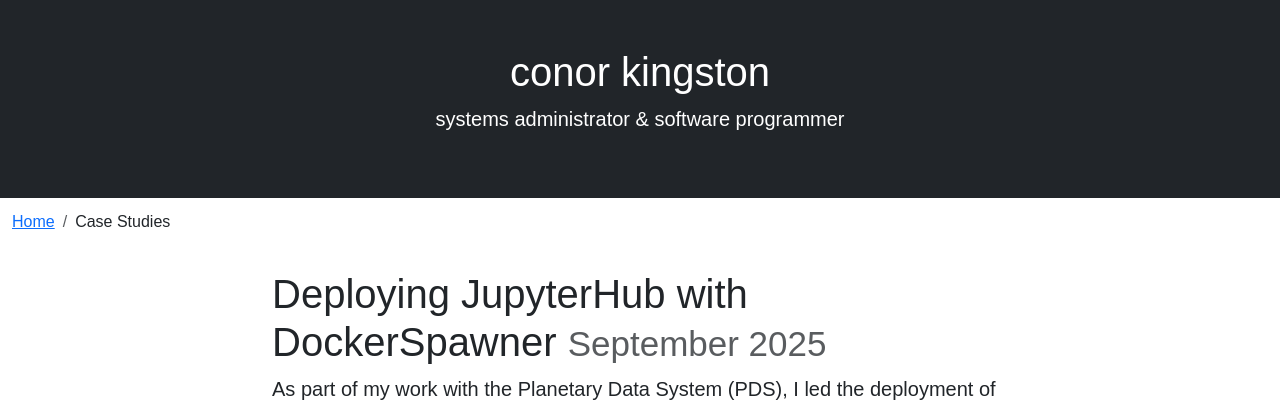
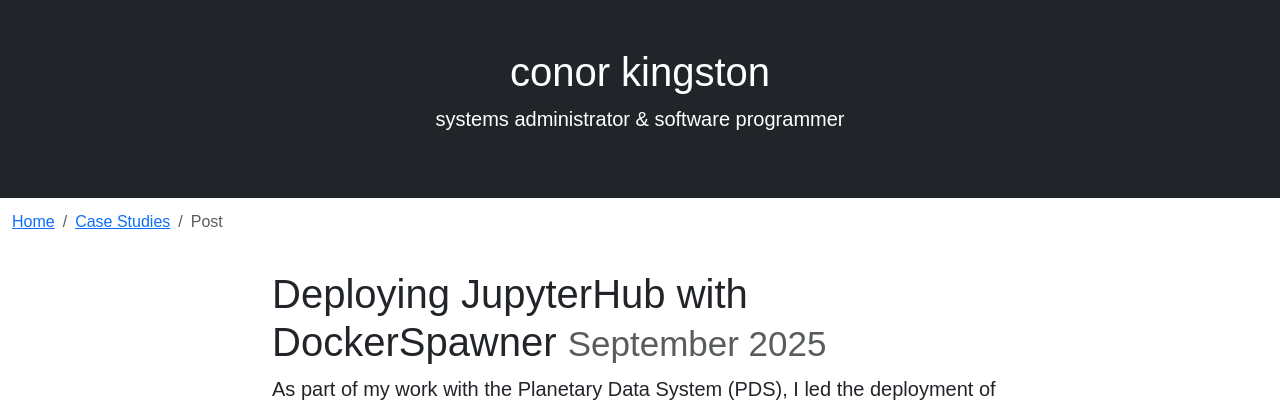
Before and after one commit to conormcneil/conorkingston.com, a Jekyll site: the page built from _case_studies/2025-09-27-jupyterhub-deployment.md, in a window 1280 px wide. Shown: the top 405 px of the page. Built offline with Jekyll 4.4.1, drawn with Linux system fonts in a browser that asks for light colours.

Commit message:
adds another breadcrumb level for case study posts

```diff
--- a/_includes/nav.html
+++ b/_includes/nav.html
@@ -12,9 +12,18 @@
             </li>
         {% endif %}
         {% if page.url contains '/case_studies/' %}
-            <li class="breadcrumb-item p-1 {% if page.url == '/case_studies/' %}active{% endif %}">
+            <li class="breadcrumb-item p-1 {% if page.url contains '/case_studies/' and page.url == '/case_studies/' %}active{% endif %}">
                 {% if page.url contains '/case_studies/' %}
-                    Case Studies
+                    <a {% if page.url contains '/case_studies/' and page.url != '/case_studies/' %} href="/case_studies/"{% endif %}>
+                        Case Studies
+                    </a>
+                {% endif %}
+            </li>
+        {% endif %}
+        {% if page.url contains '/case_studies/' and page.url != '/case_studies/' %}
+            <li class="breadcrumb-item p-1 {% if page.url contains '/case_studies/' and page.url != '/case_studies/' %}active{% endif %}">
+                {% if page.url contains '/case_studies/' and page.url != '/case_studies/' %}
+                    Post
                 {% endif %}
             </li>
         {% endif %}
```
